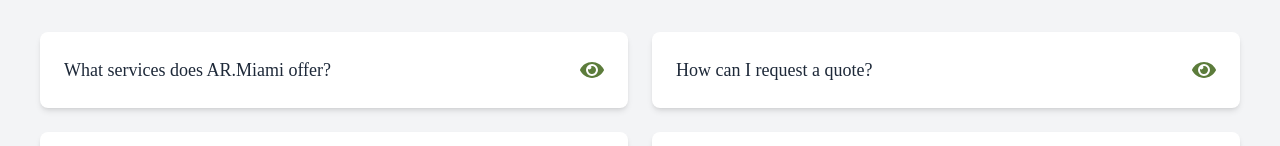
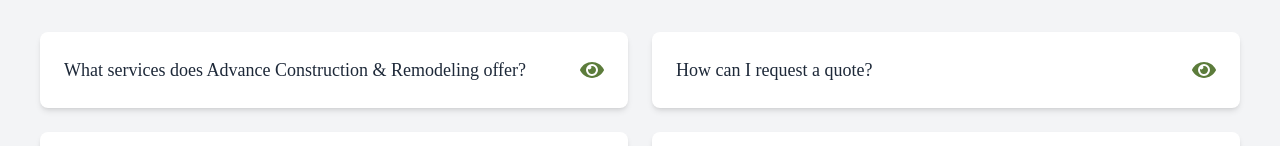
Before and after one commit to abdul8840/AR.Miami, a React (Vite) app in the folder client/: page /faq in a window 1280 px wide. Shown: the part 724-870 px from the top of the page. Built offline with nearby package versions, Linux system fonts and the light colour scheme.

Commit message:
change name of company in faq

```diff
--- a/client/src/components/FAQContent/FAQQues.jsx
+++ b/client/src/components/FAQContent/FAQQues.jsx
@@ -8,9 +8,9 @@
   // FAQ Data
   const faqData = [
     {
-      question: "What services does AR.Miami offer?",
+      question: "What services does Advance Construction & Remodeling offer?",
       answer:
-        "AR.Miami offers a wide range of services including Roof-to-Roof Construction, Property Management, Interior Design & Remodeling, and House Remodeling & Renovations.",
+        "Advance Construction & Remodeling offers a wide range of services including Roof-to-Roof Construction, Property Management, Interior Design & Remodeling, and House Remodeling & Renovations.",
     },
     {
       question: "How can I request a quote?",
--- a/client/src/components/HomeContent/FAQ.jsx
+++ b/client/src/components/HomeContent/FAQ.jsx
@@ -6,9 +6,9 @@
 
 const faqData = [
   {
-    question: "What services does Arta Jabbari offer?",
+    question: "What services does Advance Construction & Remodeling offer?",
     answer:
-      "Arta Jabbari offers a wide range of services including Roof-to-Roof Construction, Property Management, Interior Design & Remodeling, and House Remodeling & Renovations.",
+      "Advance Construction & Remodeling offers a wide range of services including Roof-to-Roof Construction, Property Management, Interior Design & Remodeling, and House Remodeling & Renovations.",
   },
   {
     question: "How can I request a quote?",
--- a/client/src/pages/Home.jsx
+++ b/client/src/pages/Home.jsx
@@ -8,7 +8,7 @@
 import Subscribe from '../components/Others/Subscribe'
 import HomePageHero from '../components/HomeContent/HomePageHero'
 
-const Home = () => {
+const Home = ({isMenuOpen}) => {
   return (
     <div>
       <HomePageHero isMenuOpen={isMenuOpen} />
```
